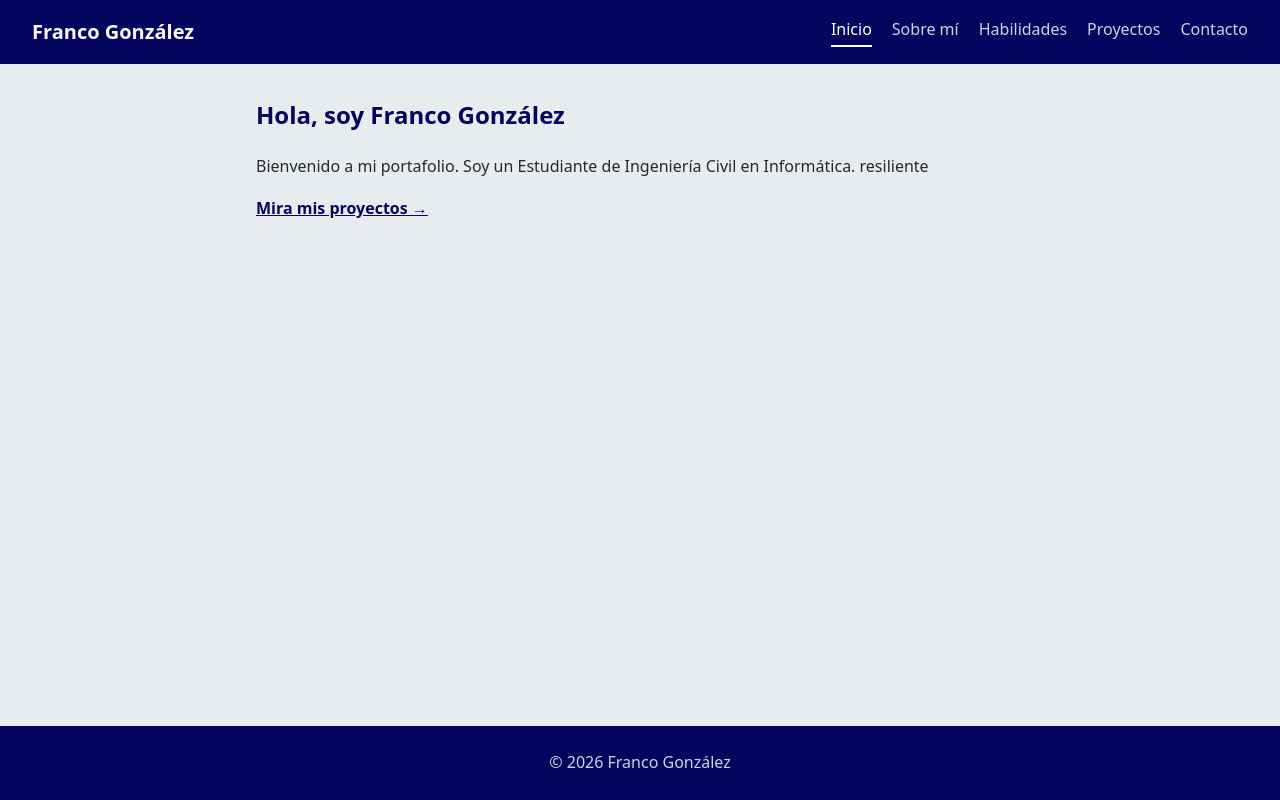
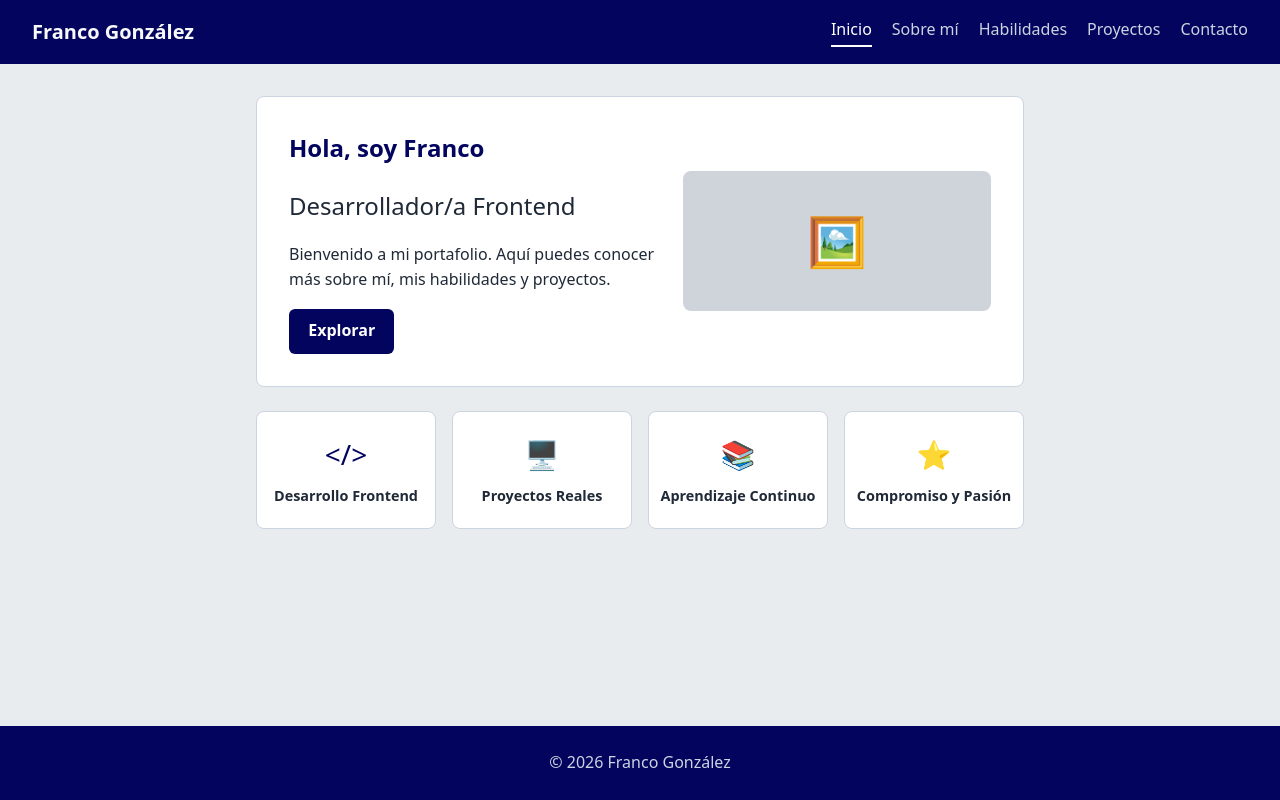
Before and after one commit to FrancoGonzalez-B/mini-portafolio, a React (Vite) app: page / in a window 1280 px wide. Built offline with nearby package versions, Linux system fonts and the light colour scheme.

Commit message:
finalizado

```diff
--- a/src/components/TarjetaProyecto.tsx
+++ b/src/components/TarjetaProyecto.tsx
@@ -7,13 +7,16 @@ type Props = {
 function TarjetaProyecto({ titulo, descripcion, enlace }: Props) {
   return (
     <article className="tarjeta">
-      <h3>{titulo}</h3>
-      <p>{descripcion}</p>
-      {enlace && (
-        <a href={enlace} target="_blank" rel="noreferrer">
-          Ver repositorio
-        </a>
-      )}
+      <div className="imagen-placeholder">🖼️</div>
+      <div>
+        <h3>{titulo}</h3>
+        <p>{descripcion}</p>
+        {enlace && (
+          <a href={enlace} target="_blank" rel="noreferrer" className="boton">
+            Ver proyecto →
+          </a>
+        )}
+      </div>
     </article>
   )
 }
--- a/src/index.css
+++ b/src/index.css
@@ -75,22 +75,6 @@ h1 { color: var(--azul-oscuro); margin-top: 0; }
 
 .contenedor a:hover { color: var(--rojo); }
 
-.tarjeta {
-  background: var(--celeste);
-  border: 1px solid var(--azul-oscuro);
-  border-radius: 8px;
-  padding: 1rem 1.25rem;
-  margin-bottom: 1rem;
-  transition: transform 0.2s, box-shadow 0.2s;
-}
-
-.tarjeta:hover {
-  transform: translateY(-3px);
-  box-shadow: 0 6px 14px rgba(3, 4, 94, 0.25);
-}
-
-.tarjeta h3 { margin-top: 0; color: var(--azul-oscuro); }
-
 form {
   background: white;
   padding: 1.5rem;
@@ -149,6 +133,134 @@ button:hover { background: var(--rojo-oscuro); }
 
 .footer p { margin: 0; }
 
+h2 { color: var(--azul-oscuro); margin-top: 2rem; }
+
+.contenedor .boton,
+button.boton {
+  display: inline-block;
+  background: var(--azul-oscuro);
+  color: white;
+  padding: 0.6rem 1.2rem;
+  border-radius: 6px;
+  text-decoration: none;
+  font-weight: 600;
+  transition: background 0.2s;
+}
+
+.contenedor .boton:hover { background: var(--rojo); color: white; }
+
+.imagen-placeholder {
+  display: flex;
+  align-items: center;
+  justify-content: center;
+  font-size: 3rem;
+  background: #ced4da;
+  border-radius: 8px;
+  min-height: 140px;
+}
+
+.hero {
+  display: grid;
+  grid-template-columns: 1.2fr 1fr;
+  gap: 1.5rem;
+  align-items: center;
+  background: white;
+  padding: 2rem;
+  border-radius: 8px;
+  border: 1px solid var(--borde);
+}
+
+.hero h2 { margin: 0 0 1rem; font-weight: 500; color: var(--texto); }
+
+.destacados {
+  display: grid;
+  grid-template-columns: repeat(4, 1fr);
+  gap: 1rem;
+  margin-top: 1.5rem;
+}
+
+.destacado {
+  text-align: center;
+  background: white;
+  border: 1px solid var(--borde);
+  border-radius: 8px;
+  padding: 1.25rem 0.5rem;
+}
+
+.destacado p { margin: 0.5rem 0 0; font-weight: 600; font-size: 0.9rem; }
+.icono { font-size: 1.75rem; color: var(--azul-oscuro); }
+
+.sobre-cabecera {
+  display: flex;
+  gap: 1.5rem;
+  align-items: center;
+}
+
+.avatar {
+  flex-shrink: 0;
+  width: 130px;
+  height: 130px;
+  display: flex;
+  align-items: center;
+  justify-content: center;
+  font-size: 3.5rem;
+  background: #ced4da;
+  border-radius: 8px;
+}
+
+.grid-habilidades {
+  display: grid;
+  grid-template-columns: repeat(auto-fill, minmax(180px, 1fr));
+  gap: 1rem;
+}
+
+.habilidad {
+  background: white;
+  border: 1px solid var(--borde);
+  border-radius: 8px;
+  padding: 1rem;
+}
+
+.barra {
+  height: 8px;
+  background: #dee2e6;
+  border-radius: 4px;
+  margin: 0.5rem 0 0.25rem;
+  overflow: hidden;
+}
+
+.barra-relleno { height: 100%; background: var(--azul-oscuro); }
+
+.chips { display: flex; flex-wrap: wrap; gap: 0.5rem; }
+
+.chip {
+  background: white;
+  border: 1px solid var(--borde);
+  border-radius: 999px;
+  padding: 0.25rem 0.9rem;
+  font-size: 0.9rem;
+}
+
+.tarjeta {
+  display: grid;
+  grid-template-columns: 200px 1fr;
+  gap: 1.25rem;
+  align-items: center;
+  background: white;
+  border: 1px solid var(--borde);
+  border-radius: 8px;
+  padding: 1.25rem;
+  margin-bottom: 1rem;
+  transition: transform 0.2s, box-shadow 0.2s;
+}
+
+.tarjeta:hover {
+  transform: translateY(-3px);
+  box-shadow: 0 6px 14px rgba(3, 4, 94, 0.2);
+}
+
+.tarjeta h3 { margin-top: 0; color: var(--azul-oscuro); }
+
 @media (max-width: 600px) {
   .header {
     flex-direction: column;
@@ -156,4 +268,8 @@ button:hover { background: var(--rojo-oscuro); }
     padding: 1rem;
   }
   .header nav { gap: 0.75rem 1rem; }
+  .hero,
+  .tarjeta { grid-template-columns: 1fr; }
+  .destacados { grid-template-columns: repeat(2, 1fr); }
+  .sobre-cabecera { flex-direction: column; align-items: flex-start; }
 }
--- a/src/pages/Contacto.tsx
+++ b/src/pages/Contacto.tsx
@@ -4,6 +4,7 @@ function Contacto() {
   return (
     <section>
       <h1>Contacto</h1>
+      <p>¿Tienes alguna pregunta o propuesta? ¡Me encantaría saber de ti!</p>
       <FormularioContacto />
     </section>
   )
--- a/src/pages/Habilidades.tsx
+++ b/src/pages/Habilidades.tsx
@@ -1,24 +1,46 @@
-type Habilidad = { nombre: string; nivel: string }
+type Habilidad = { nombre: string; porcentaje: number }
 
-const habilidades: Habilidad[] = [
-  { nombre: 'HTML', nivel: 'Intermedio' },
-  { nombre: 'CSS', nivel: 'Intermedio' },
-  { nombre: 'JavaScript', nivel: 'Básico' },
-  { nombre: 'React', nivel: 'Básico' },
-  // agrega las tuyas con un nivel honesto
+const tecnologias: Habilidad[] = [
+  { nombre: 'HTML', porcentaje: 90 },
+  { nombre: 'CSS', porcentaje: 80 },
+  { nombre: 'JavaScript', porcentaje: 70 },
+  { nombre: 'React', porcentaje: 60 },
+  { nombre: 'TypeScript', porcentaje: 50 },
+  // pon tus habilidades y un nivel honesto
 ]
+
+const herramientas = ['Git', 'GitHub', 'VS Code', 'Node.js']
+
+function nivelTexto(p: number): string {
+  if (p >= 80) return 'Avanzado'
+  if (p >= 60) return 'Intermedio'
+  return 'Básico'
+}
 
 function Habilidades() {
   return (
     <section>
-      <h1>Habilidades</h1>
-      <ul>
-        {habilidades.map((h) => (
-          <li key={h.nombre}>
-            <strong>{h.nombre}</strong> — {h.nivel}
-          </li>
+      <h1>Habilidades y Lenguajes</h1>
+
+      <h2>Tecnologías</h2>
+      <div className="grid-habilidades">
+        {tecnologias.map((t) => (
+          <div key={t.nombre} className="habilidad">
+            <strong>{t.nombre}</strong>
+            <div className="barra">
+              <div className="barra-relleno" style={{ width: `${t.porcentaje}%` }} />
+            </div>
+            <small>{nivelTexto(t.porcentaje)} · {t.porcentaje}%</small>
+          </div>
         ))}
-      </ul>
+      </div>
+
+      <h2>Herramientas</h2>
+      <div className="chips">
+        {herramientas.map((h) => (
+          <span key={h} className="chip">{h}</span>
+        ))}
+      </div>
     </section>
   )
 }
--- a/src/pages/Inicio.tsx
+++ b/src/pages/Inicio.tsx
@@ -1,12 +1,37 @@
 import { Link } from 'react-router-dom'
+
+const destacados = [
+  { icono: '</>', titulo: 'Desarrollo Frontend' },
+  { icono: '🖥️', titulo: 'Proyectos Reales' },
+  { icono: '📚', titulo: 'Aprendizaje Continuo' },
+  { icono: '⭐', titulo: 'Compromiso y Pasión' },
+]
 
 function Inicio() {
   return (
-    <section>
-        <h1>Hola, soy Franco González</h1>
-        <p>Bienvenido a mi portafolio. Soy un Estudiante de Ingeniería Civil en Informática. resiliente</p>
-        <Link to="/proyectos">Mira mis proyectos →</Link>
-    </section>
+    <>
+      <section className="hero">
+        <div className="hero-texto">
+          <h1>Hola, soy Franco</h1>
+          <h2>Desarrollador/a Frontend</h2>
+          <p>
+            Bienvenido a mi portafolio. Aquí puedes conocer más sobre mí,
+            mis habilidades y proyectos.
+          </p>
+          <Link to="/proyectos" className="boton">Explorar</Link>
+        </div>
+        <div className="imagen-placeholder">🖼️</div>
+      </section>
+
+      <section className="destacados">
+        {destacados.map((d) => (
+          <div key={d.titulo} className="destacado">
+            <span className="icono">{d.icono}</span>
+            <p>{d.titulo}</p>
+          </div>
+        ))}
+      </section>
+    </>
   )
 }
 
--- a/src/pages/Proyectos.tsx
+++ b/src/pages/Proyectos.tsx
@@ -3,12 +3,12 @@ import TarjetaProyecto from '../components/TarjetaProyecto'
 const proyectos = [
   {
     titulo: 'Portafolio Personal',
-    descripcion: 'Un portafolio web que muestra mis proyectos y habilidades.',
+    descripcion: 'Portafolio Personal es un sitio web personal que muestra mis habilidades y proyectos como desarrollador frontend. Está construido con React, TypeScript y React Router.',
     enlace: 'https://github.com/FrancoGonzalez-B/portafolio-franco.git',
   },
   {
-    titulo: 'Videojuego Arcade',
-    descripcion: 'Un videojuego clásico de tipo arcade desarrollado con math y pygame.',
+    titulo: 'Juego Arcade',
+    descripcion: 'Un juego de arcade simple hecho con pygame y math.',
     enlace: 'https://github.com/FrancoGonzalez-B/EID1.git',
   },
 ]
@@ -16,7 +16,8 @@ const proyectos = [
 function Proyectos() {
   return (
     <section>
-      <h1>Proyectos</h1>
+      <h1>Mis Proyectos</h1>
+      <p>Algunos de los proyectos en los que he trabajado.</p>
       {proyectos.map((p) => (
         <TarjetaProyecto
           key={p.titulo}
--- a/src/pages/SobreMi.tsx
+++ b/src/pages/SobreMi.tsx
@@ -1,9 +1,28 @@
 function SobreMi() {
   return (
     <section>
-      <h1>Sobre Mí</h1>
-      <p>Estudio Ingeniería Civil en Informática, en la Universidad Catolica de Temuco, me encuentro en segundo semestre.</p>
-        <p>Me considero una persona resiliente, con capacidad de adaptación y busco un futuro mejor.</p>
+      <div className="sobre-cabecera">
+        <div className="avatar">👤</div>
+        <div>
+          <h1>Sobre mí</h1>
+          <p>
+            Soy Franco, estudiante de Ingeniería Civil Informática.
+            Me apasiona el desarrollo de software y la resolución de problemas.
+          </p>
+        </div>
+      </div>
+
+      <h2>¿Qué estudio?</h2>
+      <p>
+        Estudio Ingeniería Civil Informática en la Universidad Católica de Temuco.
+      </p>
+
+      <h2>¿Qué me interesa?</h2>
+      <ul>
+        <li>Aprender</li>
+        <li>Crecer</li>
+        <li>Contribuir</li>
+      </ul>
     </section>
   )
 }
```
